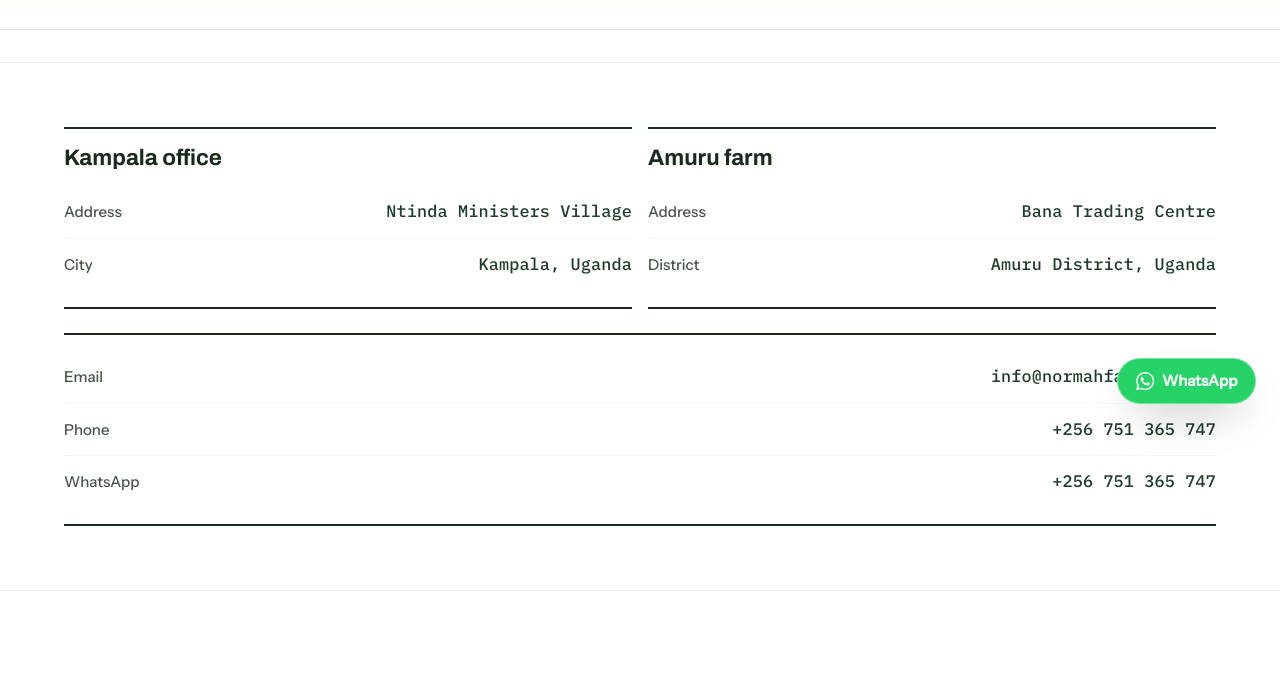
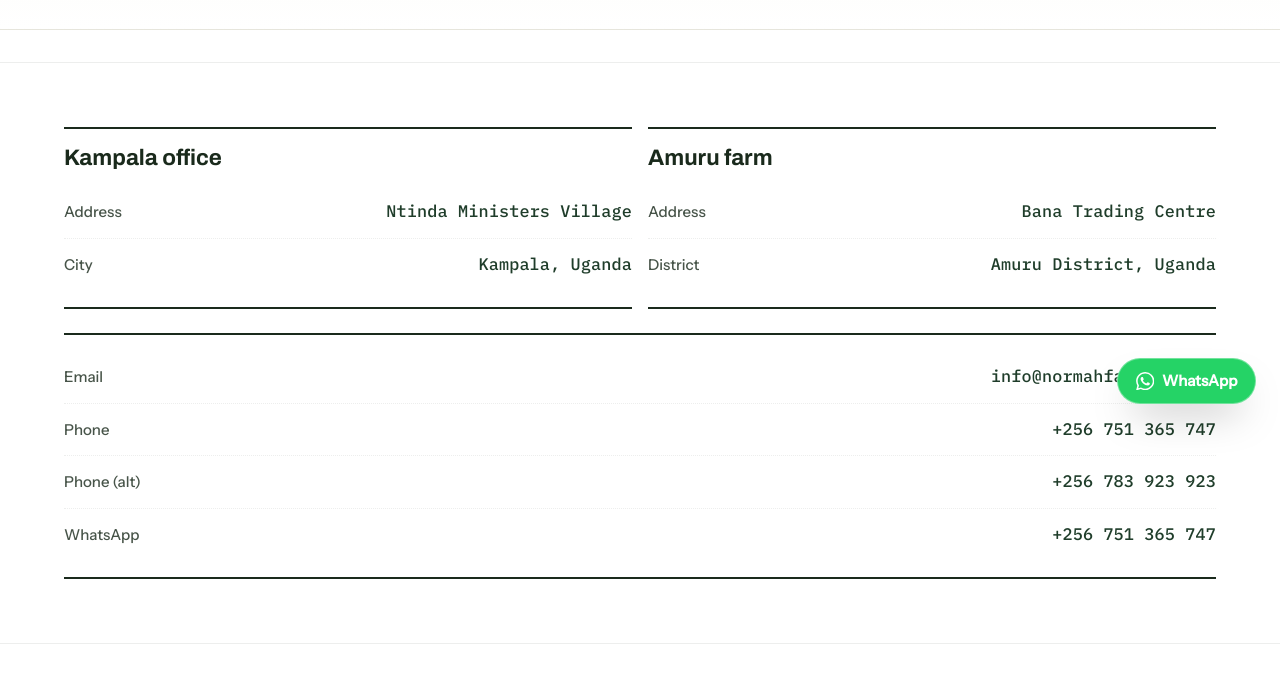
Before and after one commit to Balukuu/normah-farm, a plain HTML site: page contact.html in a window 1280 px wide. Shown: the part 372-1056 px from the top of the page. Drawn offline with Linux system fonts and the light colour scheme.

Commit message:
Updated  Contacts

```diff
--- a/contact.html
+++ b/contact.html
@@ -128,6 +128,7 @@
       <div class="weighslip" style="margin-top:1.5rem;">
         <div class="weighslip-row"><span class="weighslip-label">Email</span><span class="weighslip-value mono"><a href="mailto:info@normahfarms.co.ug">info@normahfarms.co.ug</a></span></div>
         <div class="weighslip-row"><span class="weighslip-label">Phone</span><span class="weighslip-value mono"><a href="tel:+256751365747">+256 751 365 747</a></span></div>
+        <div class="weighslip-row"><span class="weighslip-label">Phone (alt)</span><span class="weighslip-value mono"><a href="tel:+256783923923">+256 783 923 923</a></span></div>
         <div class="weighslip-row"><span class="weighslip-label">WhatsApp</span><span class="weighslip-value mono"><a href="https://wa.me/256751365747" target="_blank" rel="noopener">+256 751 365 747</a></span></div>
       </div>
     </div>
```
